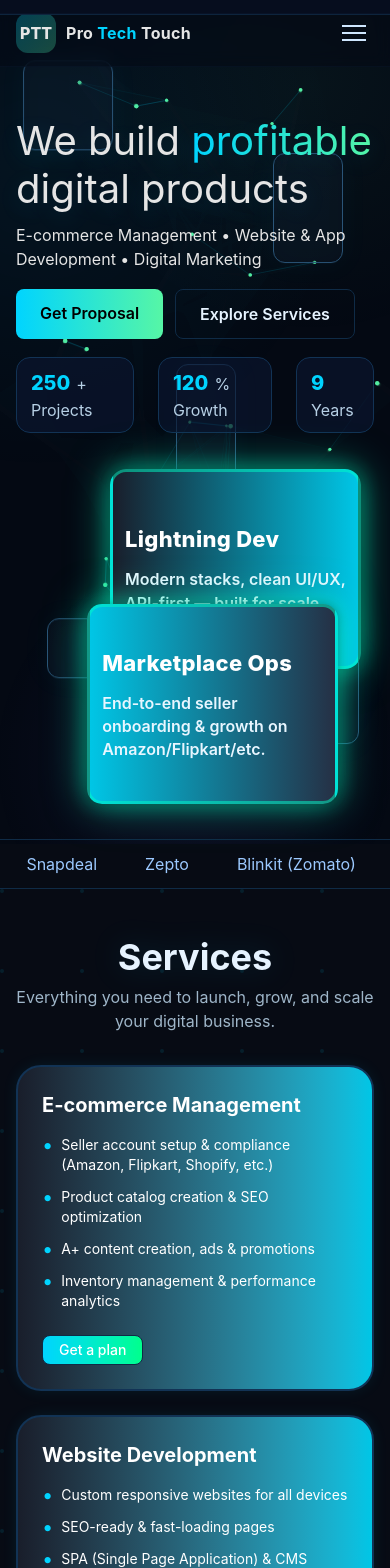
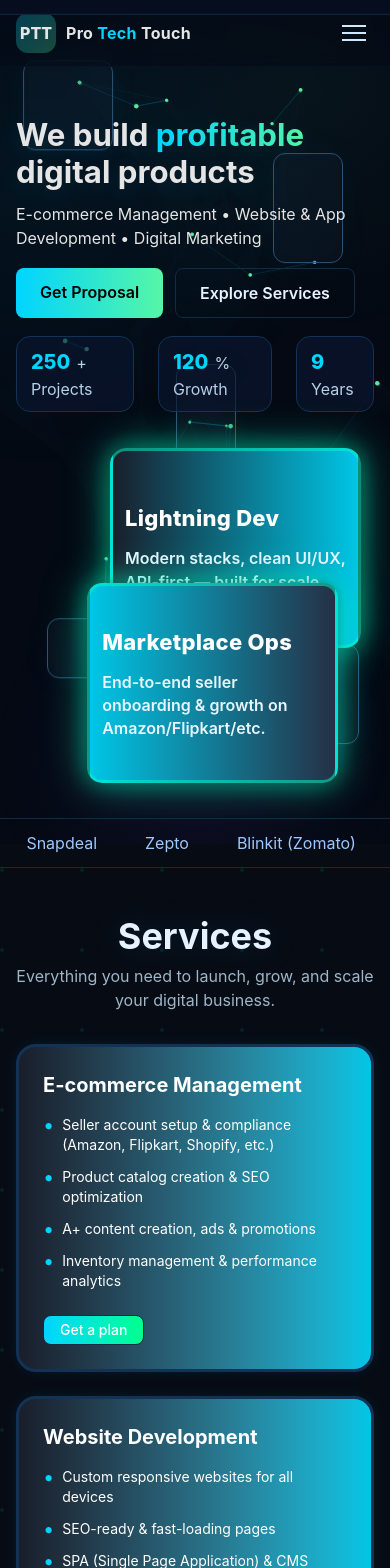
Before and after one commit to Shubham7737/PPT-New, a React (Vite) app: page / in a window 390 px wide. Shown: the top 1568 px of the page. Built offline with nearby package versions, Linux system fonts and the light colour scheme.

Commit message:
update my file code

```diff
--- a/src/Component/Body.jsx
+++ b/src/Component/Body.jsx
@@ -21,10 +21,10 @@ export default function Body() {
       <MarqueeTwo />
       <div id="work"><RecentWorkPage /></div>
       <MarqueeThree />
-     <div id="why-us"><WhyChoosePage /></div>
       {/* <BrandBuilding /> */}
       <DigitalMarketingProcess />
       <DigitalMarketingBenefits />
+     <div id="why-us"><WhyChoosePage /></div>
       <ContactPage />
       <Footer />
     </div>
--- a/src/pages/ContactPage.jsx
+++ b/src/pages/ContactPage.jsx
@@ -15,7 +15,7 @@ export default function Contact() {
     <section id="contact" className="section contact relative z-10 py-20 px-4 md:px-16">
       <div className="contact-card max-w-[1100px] mx-auto border border-[#123355] rounded-[18px] p-4 md:p-6 shadow-[var(--ring)] bg-gradient-to-b from-[#0e1b32] to-[#091325]">
 
-        <h2 className="text-3xl font-bold mb-2 text-white">Let's build something great</h2>
+        <h2 className="text-3xl font-bold mb-2 text-white">Let's build something great together</h2>
         <p className="text-[#cfe7ff] mb-6">Tell us about your project. We'll reply within 24 hours.</p>
 
         <form className="contact-form grid gap-3" onSubmit={handleSubmit}>
@@ -69,7 +69,7 @@ export default function Contact() {
             type="submit"
             className="btn btn-primary magnetic inline-block rounded-lg px-6 py-3 bg-[#00d4ff] text-[#091325] font-medium border border-[#0f2b46] hover:opacity-90 transition duration-150"
           >
-            Request Proposal
+            <span className="text-xl">Book your call</span>
           </button>
 
           {/* Success Message */}
@@ -83,7 +83,7 @@ export default function Contact() {
         </form>
 
         {/* Contact Meta */}
-        <div className="contact-meta flex flex-wrap gap-3 mt-4">
+        <div className="contact-meta flex flex-wrap gap-3 mt-4 justify-center">
           <a href="tel:+91-0000000000" className="chip inline-block px-4 py-2 rounded-full border border-[#123355] text-[#cfe7ff] text-sm">
             Call Us
           </a>
--- a/src/pages/Hero.css
+++ b/src/pages/Hero.css
@@ -127,6 +127,10 @@
   }
   .hero-panel{
      left: 40px;
+  }
+  #first{
+    font-size: clamp(20px, 8vw, 53px);
+    font-weight: bold;
   }
 }
 
--- a/src/pages/HomePage.jsx
+++ b/src/pages/HomePage.jsx
@@ -46,7 +46,7 @@ const Hero = () => {
     <section className="hero" id="home">
       <div className="container">
         <div className="hero-content">
-          <h1 className="title reveal show">
+          <h1 className="title reveal show" id="first">
             We build{" "}
             <span className="accent gradient-text swapper">{currentWord}</span>
             <br />
--- a/src/pages/ServicesPage.jsx
+++ b/src/pages/ServicesPage.jsx
@@ -79,7 +79,7 @@ const ServiceCard = ({ title, features, buttonText }) => {
   };
 
   const cardClasses =
-    "rounded-[25px] border-[2px] border-[#123355] shadow-[0_0_15px_rgba(0,212,255,0.08)] bg-gradient-to-r from-[#191e2b] to-[#00c6e6]";
+    "rounded-[20px] border-[3px] border-[#123355] shadow-[0_0_15px_rgba(0,212,255,0.08)] bg-gradient-to-r from-[#191e2b] to-[#00c6e6]";
   const hoverClasses =
     "hover:shadow-[0_0_25px_rgba(0,212,255,0.15)] hover:border-[#00d4ff]";
 
--- a/src/pages/WhyChoosePage.jsx
+++ b/src/pages/WhyChoosePage.jsx
@@ -24,7 +24,7 @@ const whyUsData = [
 const WhyCard = ({ title, description, delay }) => {
   return (
     <div
-      className={`p-8 rounded-xl shadow-md transform transition duration-500 ease-out opacity-0 tilt h-[200px] border border-[#0f2b46] bg-gradient-to-r from-[#191e2b] to-[#00c6e6]
+      className={`p-8 rounded-xl shadow-md transform transition duration-500 ease-out opacity-0 tilt h-[200px] border-[3px]  border-[#0f2b46] bg-gradient-to-r from-[#191e2b] to-[#00c6e6]
                   hover:scale-105 hover:shadow-lg`}
       style={{
         transitionDelay: `${delay}s`,
```
